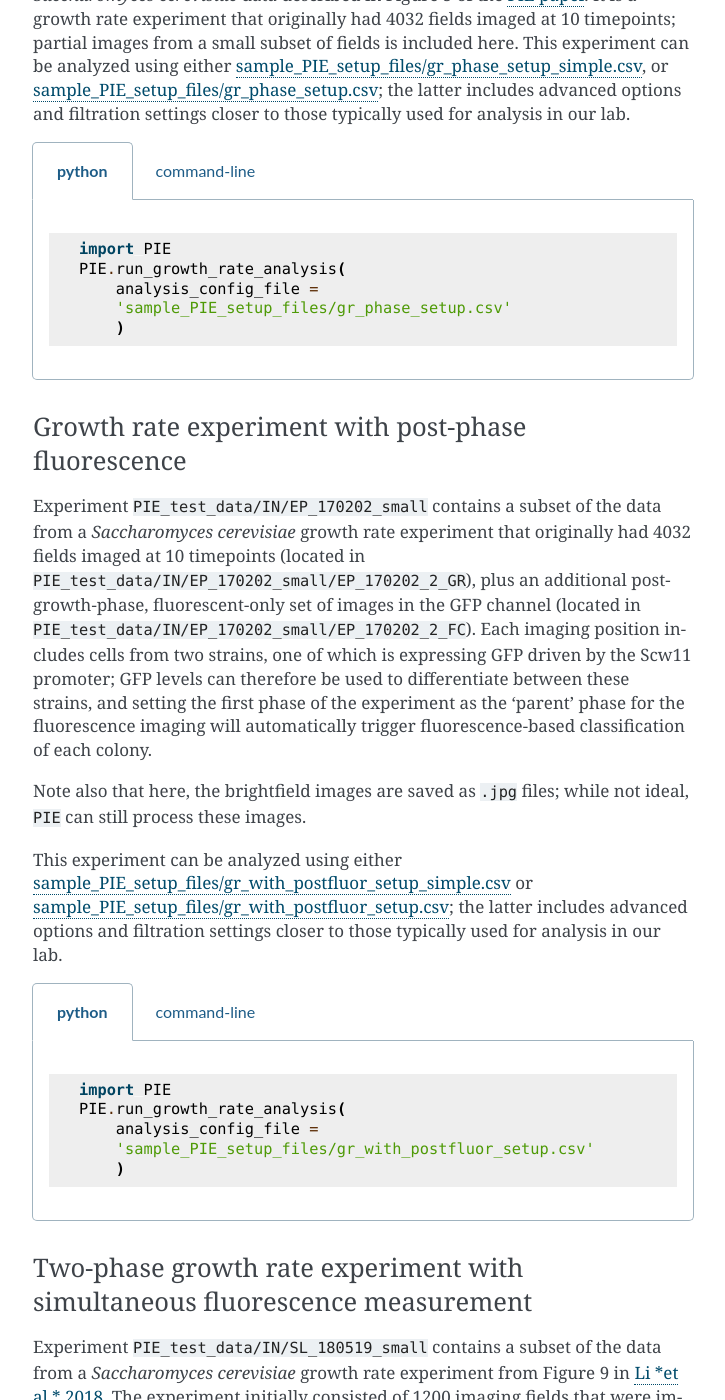
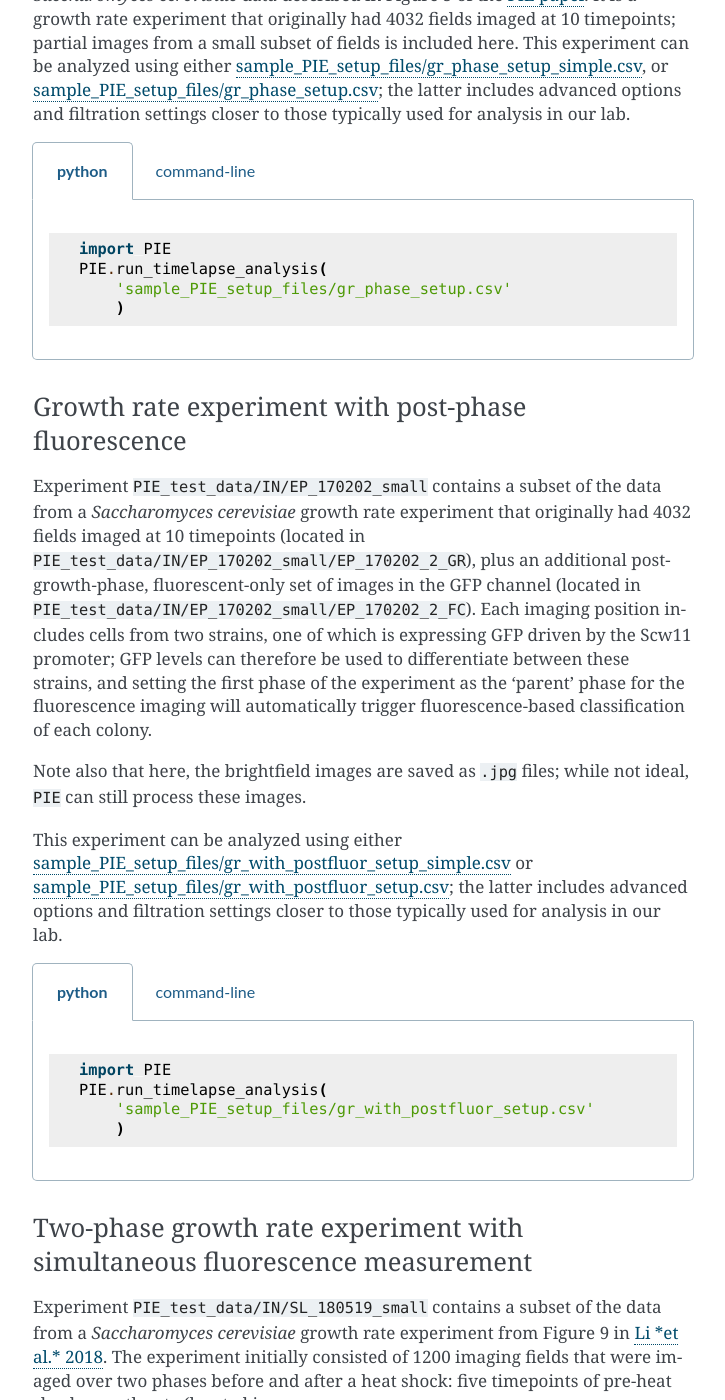
Before and after one commit to Siegallab/PIE, a Sphinx documentation site: the page built from docs/source/sample_experiments.rst, in a window 1280 px wide and 1400 px high, scrolled down 884 px. Shown: the whole window, without its empty margins (387-1112 px from the left). Built offline with Sphinx 7.4.7, drawn with Linux system fonts in a browser that asks for light colours; some of the changed text lies outside the part shown.

Commit message:
Change name of pie run (PIE.run_growth_rate_analysis) to run_timelapse_analysis, and changed commandline tracking command to track_single_pos (same as python command) for consistency; remove option of passing analysis_config_obj_df to run_timelapse_analysis; fixed bug in setup file reading in PIE.analysis_configuration

```diff
--- a/PIE/__init__.py
+++ b/PIE/__init__.py
@@ -1,6 +1,6 @@
 #!/usr/bin/python
 
-from PIE.growth_measurement import run_growth_rate_analysis, \
+from PIE.growth_measurement import run_timelapse_analysis, \
 	run_default_growth_rate_analysis  # noqa: F401
 from PIE.track_colonies import track_colonies_single_pos  # noqa: F401
 from PIE.image_properties import analyze_single_image  # noqa: F401
--- a/docs/source/sample_experiments.rst
+++ b/docs/source/sample_experiments.rst
@@ -34,8 +34,7 @@ Experiment ``PIE_test_data/IN/SL_170619_2_GR_small`` contains a subset of the *S
         .. code-block:: python
 
             import PIE
-            PIE.run_growth_rate_analysis(
-                analysis_config_file =
+            PIE.run_timelapse_analysis(
                 'sample_PIE_setup_files/gr_phase_setup.csv'
                 )
 
@@ -43,7 +42,7 @@ Experiment ``PIE_test_data/IN/SL_170619_2_GR_small`` contains a subset of the *S
 
         .. code-block:: bash
 
-            pie run sample_PIE_setup_files/gr_phase_setup.csv
+            pie run_timelapse_analysis sample_PIE_setup_files/gr_phase_setup.csv
 
 Growth rate experiment with post-phase fluorescence
 ^^^^^^^^^^^^^^^^^^^^^^^^^^^^^^^^^^^^^^^^^^^^^^^^^^^
@@ -61,8 +60,7 @@ This experiment can be analyzed using either `sample_PIE_setup_files/gr_with_pos
         .. code-block:: python
 
             import PIE
-            PIE.run_growth_rate_analysis(
-                analysis_config_file =
+            PIE.run_timelapse_analysis(
                 'sample_PIE_setup_files/gr_with_postfluor_setup.csv'
                 )
 
@@ -70,7 +68,7 @@ This experiment can be analyzed using either `sample_PIE_setup_files/gr_with_pos
 
         .. code-block:: bash
 
-            pie run sample_PIE_setup_files/gr_with_postfluor_setup.csv
+            pie run_timelapse_analysis sample_PIE_setup_files/gr_with_postfluor_setup.csv
 
 Two-phase growth rate experiment with simultaneous fluorescence measurement
 ^^^^^^^^^^^^^^^^^^^^^^^^^^^^^^^^^^^^^^^^^^^^^^^^^^^^^^^^^^^^^^^^^^^^^^^^^^^
@@ -86,8 +84,7 @@ An analysis of just the first phase of the experiment (including fluorescence da
         .. code-block:: python
 
             import PIE
-            PIE.run_growth_rate_analysis(
-                analysis_config_file =
+            PIE.run_timelapse_analysis(
                 'sample_PIE_setup_files/gr_with_fluor_setup_simple.csv'
                 )
 
@@ -95,7 +92,7 @@ An analysis of just the first phase of the experiment (including fluorescence da
 
         .. code-block:: bash
 
-            pie run sample_PIE_setup_files/gr_with_fluor_setup_simple.csv
+            pie run_timelapse_analysis sample_PIE_setup_files/gr_with_fluor_setup_simple.csv
 
 
 The full experiment can be analyzed using either `sample_PIE_setup_files/two_phase_setup_simple.csv <https://github.com/Siegallab/PIE/blob/master/sample_PIE_setup_files/two_phase_setup_simple.csv>`_, or `sample_PIE_setup_files/two_phase_setup.csv <https://github.com/Siegallab/PIE/blob/master/sample_PIE_setup_files/two_phase_setup.csv>`_; the latter includes advanced options and filtration settings closer to those typically used for analysis in our lab. Note that these setup files are set up to exclude images for the first two time points after heat shock from the analysis, as heat-induced warping causes colonies to be out of focus during these time points.
@@ -107,8 +104,7 @@ The full experiment can be analyzed using either `sample_PIE_setup_files/two_pha
         .. code-block:: python
 
             import PIE
-            PIE.run_growth_rate_analysis(
-                analysis_config_file =
+            PIE.run_timelapse_analysis(
                 'sample_PIE_setup_files/two_phase_setup.csv'
                 )
 
@@ -116,4 +112,4 @@ The full experiment can be analyzed using either `sample_PIE_setup_files/two_pha
 
         .. code-block:: bash
 
-            pie run sample_PIE_setup_files/two_phase_setup.csv
+            pie run_timelapse_analysis sample_PIE_setup_files/two_phase_setup.csv
```
Also changed, not shown: docs/source/full_experiment.rst (+3 -4 lines), docs/source/outputs.rst (+4 -4 lines), docs/source/parallelizing.rst (+3 -4 lines), 6 other files.
